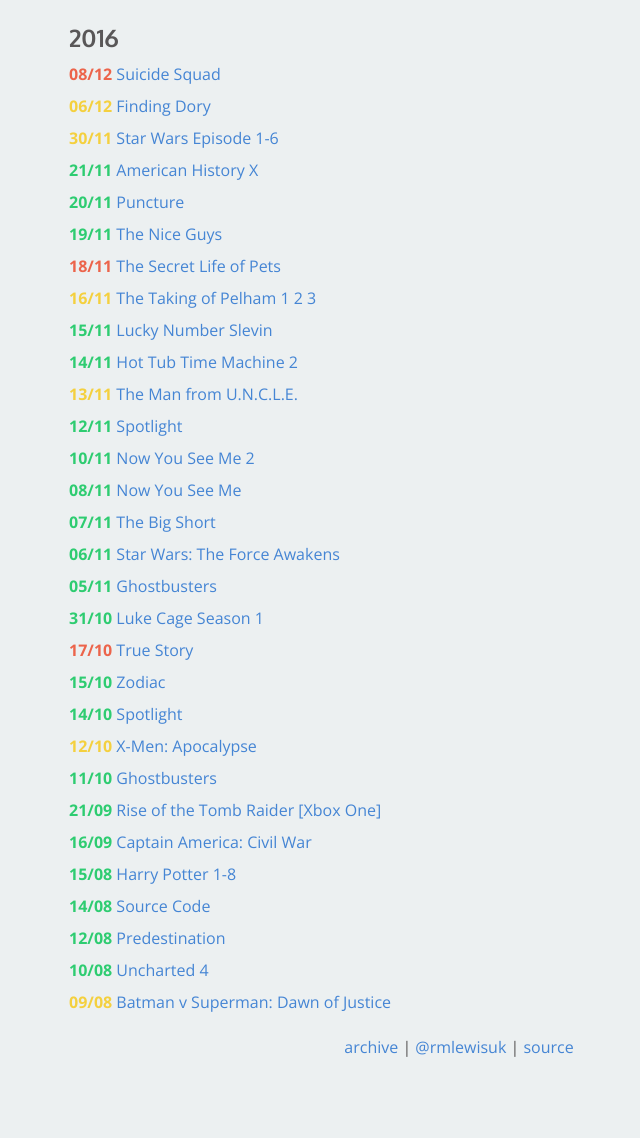
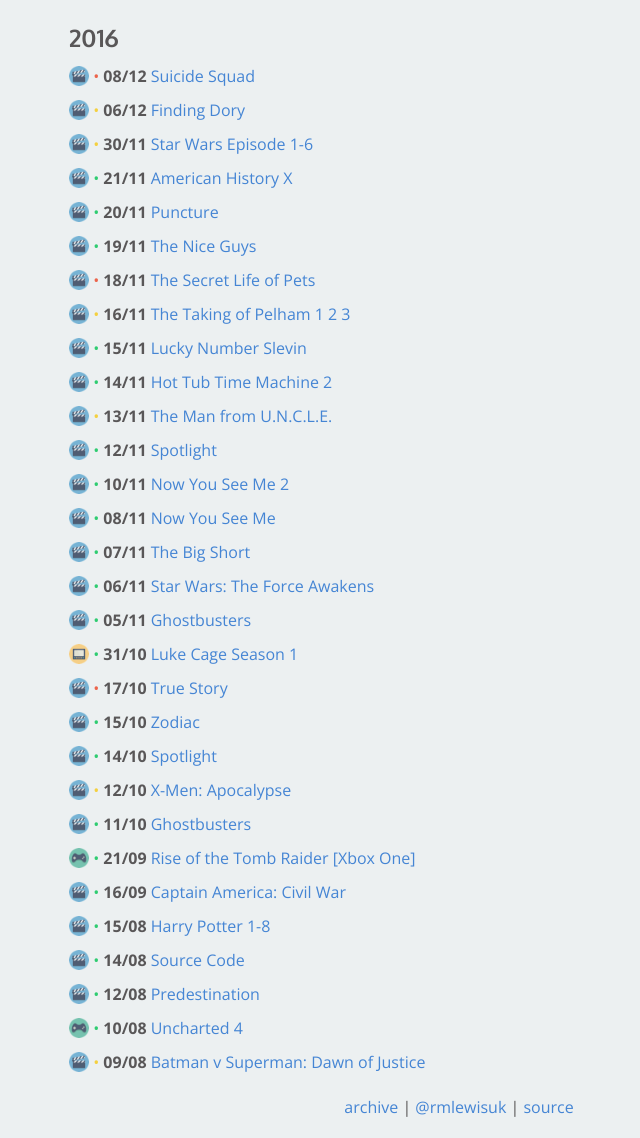
Before and after one commit to rknightuk/media.rbbl.ws, a Jekyll site: the page built from archive.md, in a window 1280 px wide. Shown: the whole page, without its empty margins (181-821 px from the left). Built offline with Jekyll 4.4.1, drawn with Linux system fonts in a browser that asks for light colours; before the commit the page ends 1078 px from its top, so only the background shows below that.

Commit message:
Archive page

```diff
--- a/_layouts/archive.html
+++ b/_layouts/archive.html
@@ -17,7 +17,7 @@
         {% endunless %}
 
     <p>
-        <span class="subtitle post--rating-{{ post.rate }}">
+        <img src="/assets/img/icons/{{ post.type }}.png" class="archive-icon"> <span class="post--rating-{{ post.rate }}">&bull;</span> <span class="subtitle">
             {{ post.date | date: "%d/%m" }}
         </span> <a href="{{ post.url }}">{{ post.title }}</a>
     </p>
--- a/assets/css/style.css
+++ b/assets/css/style.css
@@ -115,3 +115,8 @@
 	text-align: center;
 	margin-bottom: 20px;
 }
+
+.archive-icon {
+	width: 20px;
+    margin-bottom: -4px;
+}
```
